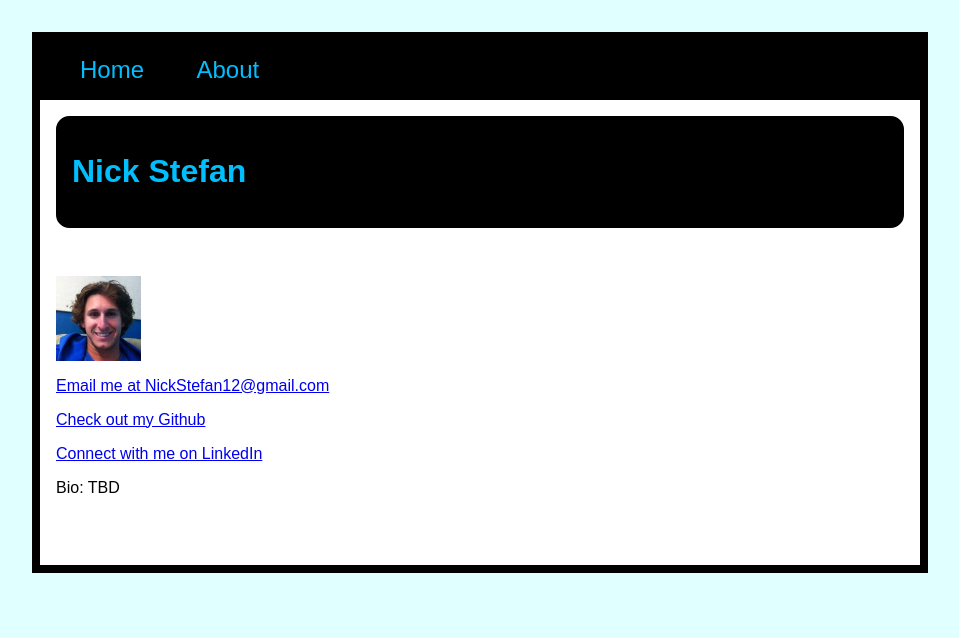
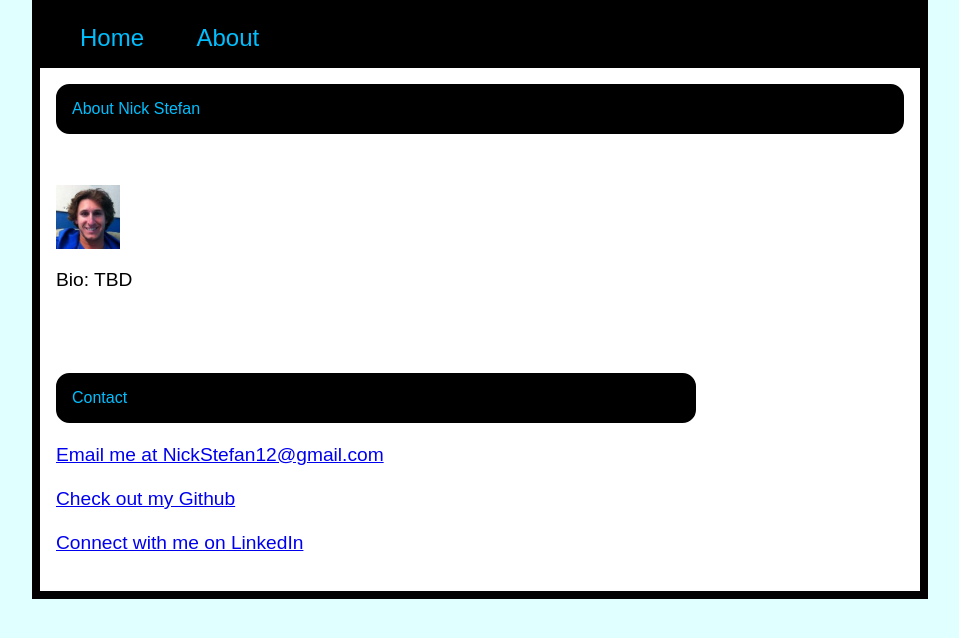
Before and after one commit to NickStefan/nicksblog, a Django app: template nickswebsite/templates/about.html in a window 1280 px wide. Shown: the top 638 px of the page, without its empty margins (80-1039 px from the left). Run offline with Django 3.2, Linux system fonts and the light colour scheme; the template is opened without the code that fills it, so the values that code supplies are empty.

Commit message:
font etc

```diff
--- a/nickswebsite/blog/static/originaltheme.css
+++ b/nickswebsite/blog/static/originaltheme.css
@@ -5,9 +5,14 @@ body {
 	background-color: #E0FFFF;
 	max-width: 70em;
 }
+
+p {
+    font-size: 1.20em;
+    line-height: 1.30em;
+}
 #container {
 	width: 55em;
-	margin-top: 2em;
+	margin-top: 0em;
 	margin-bottom: 2em;
 	margin-left: auto;
 	margin-right: auto;
@@ -86,7 +91,7 @@ body {
 }
 
 #content {
-	max-width: 55em;
+	max-width: 40em;
 	padding: 1em;
 	background-color: #ffffff;
 }
--- a/nickswebsite/blog/views.py
+++ b/nickswebsite/blog/views.py
@@ -6,7 +6,7 @@ from blog.models import Blog, Category
 def index(request):
     return render_to_response('index.html', {
         'categories': Category.objects.all(),
-        'posts': Blog.objects.all()[:5]
+        'posts': Blog.objects.all()[:10:-1]
     })
 
 def view_post(request, slug):
--- a/nickswebsite/templates/about.html
+++ b/nickswebsite/templates/about.html
@@ -2,15 +2,12 @@
 {% block head_title %}About NickStefan.net{% endblock %}
 
 {% block title %}
-<div id="myheadline"><h1>Nick Stefan</h1>
+<div id="myheadline">About Nick Stefan
 </div>
 {% endblock %}
 
 {% block content %}
 <p><img src="/static/me.jpg" width="10%"/><p>
-<p><a href="mailto:NickStefan12@gmail.com">Email me at NickStefan12@gmail.com</a></p>
-<p><a href="http://GitHub.com/NickStefan/">Check out my Github</a><p>
-<p><a href="http://www.linkedin.com/in/nickstefan">Connect with me on LinkedIn</a></p>
 
 <p>Bio: TBD &nbsp &nbsp &nbsp &nbsp &nbsp &nbsp &nbsp &nbsp &nbsp &nbsp &nbsp
 &nbsp &nbsp &nbsp &nbsp &nbsp &nbsp &nbsp &nbsp &nbsp &nbsp &nbsp &nbsp
@@ -31,4 +28,9 @@
 &nbsp &nbsp &nbsp &nbsp &nbsp &nbsp &nbsp &nbsp &nbsp &nbsp &nbsp
 &nbsp &nbsp &nbsp &nbsp &nbsp &nbsp &nbsp &nbsp &nbsp &nbsp &nbsp &nbsp
 
+<div id="myheadline">Contact</div>
+<p><a href="mailto:NickStefan12@gmail.com">Email me at NickStefan12@gmail.com</a></p>
+<p><a href="http://GitHub.com/NickStefan/">Check out my Github</a><p>
+<p><a href="http://www.linkedin.com/in/nickstefan">Connect with me on LinkedIn</a></p>
+
 {% endblock %}
```
Also changed, not shown: 2 other files.
